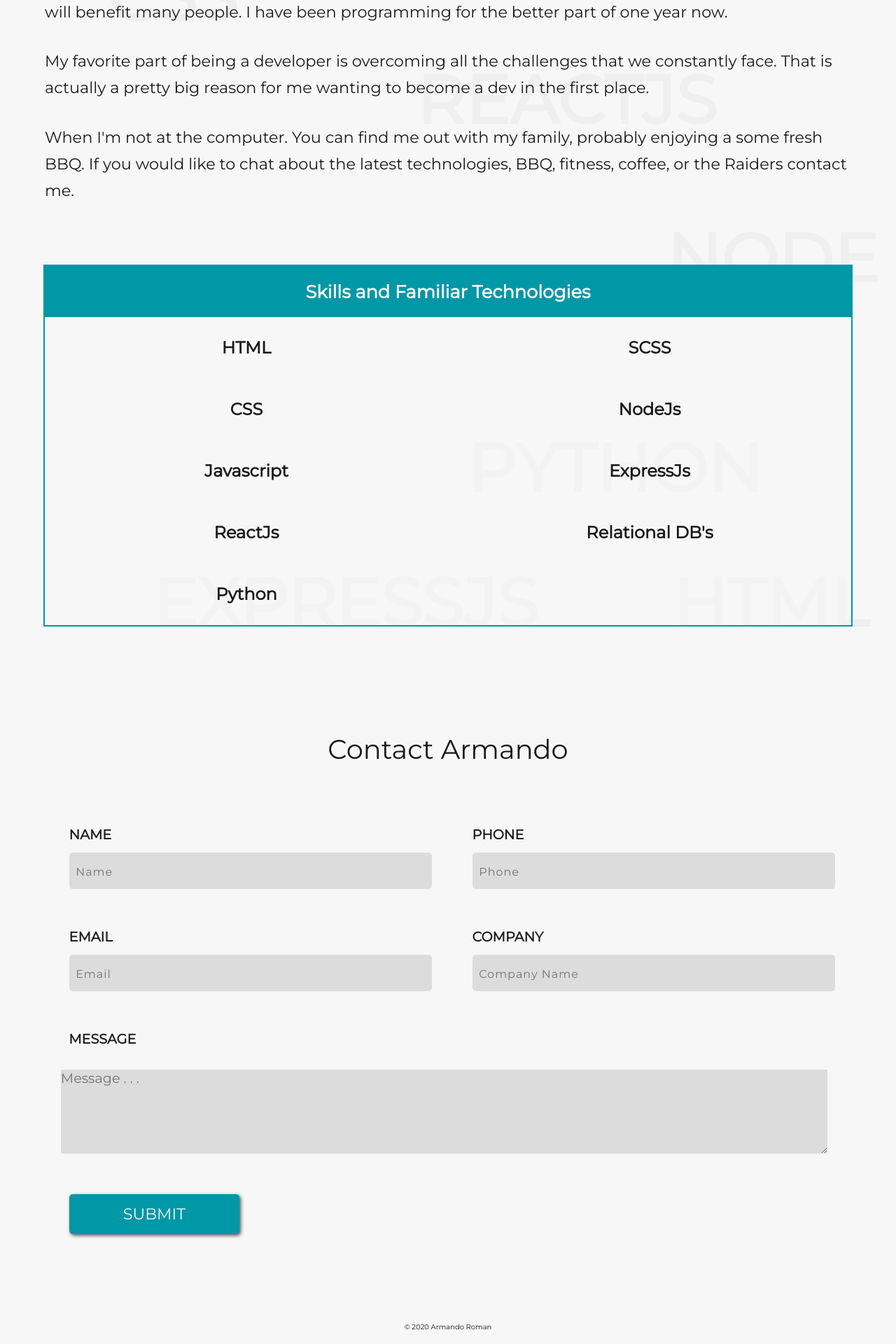
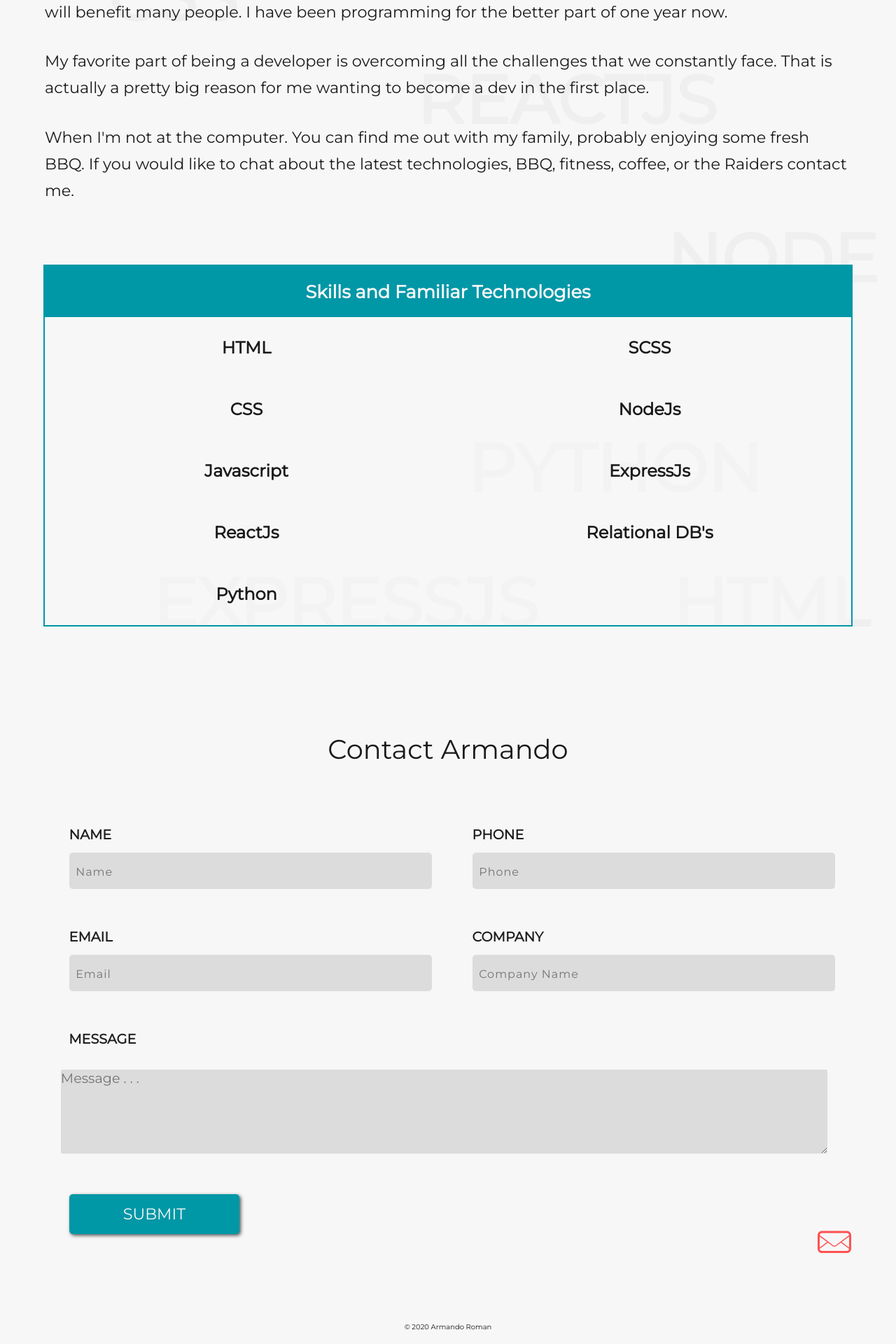
Before and after one commit to armandoroman1016/armando_roman_portfolio, a React (Create React App) app in the folder armando_roman_portfolio/: page / in a window 1280 px wide. Shown: the part 3458-5378 px from the top of the page at 70% size. Built offline with nearby package versions, Linux system fonts and the light colour scheme; a web font is replaced by a local one.

Commit message:
email link added

```diff
--- a/armando_roman_portfolio/src/components/About.js
+++ b/armando_roman_portfolio/src/components/About.js
@@ -16,8 +16,7 @@ const About = () =>{
                         That is actually a pretty big reason for me wanting to become a dev in the first place.
                     </p>
                     <p>
-                        When I'm not at the computer. You can find me out with my family, probably enjoying a some fresh BBQ.
-                        If you would like to chat about the latest technologies, BBQ, fitness, coffee, or the Raiders contact me.
+                    When I'm not at the computer. You can find me out with my family, probably enjoying some fresh BBQ. If you would like to chat about the latest technologies, BBQ, fitness, coffee, or the Raiders contact me.
                     </p>
                 </div>
             </div>
--- a/armando_roman_portfolio/src/components/Contact.js
+++ b/armando_roman_portfolio/src/components/Contact.js
@@ -1,7 +1,7 @@
 import React, {useRef, useEffect, useState} from 'react'
 import {Elastic, TimelineMax, Power4 } from 'gsap';
 import ClipLoader from 'react-spinners/ClipLoader';
-import Footer from '../components/Footer.js'
+import email from '../assests/images/email.svg'
 
 const encode = (data) => {
     return Object.keys(data)
@@ -220,8 +220,14 @@ const Contact = () => {
                         <p className = 'response-message'>{message}</p>
                         : null
                     }
+                    <a href="mailto:armandoroman1016@gmail.com" target="_top" className = 'email link'>
+                        <img src = {email} alt = 'email' />
+                    </a>
                     </div>
                 </form>
+            </div>
+            <div>
+
             </div>
         </div>
     )
--- a/armando_roman_portfolio/src/data/projects.js
+++ b/armando_roman_portfolio/src/data/projects.js
@@ -11,7 +11,7 @@ export const projects = [
     desktopMock: celebratrMac,
     mobileMock: celebratrMobile,
     projectDescription:
-      "Celebratr is a full-stack web application that is and iteration of a previous application I had built amongst a group of peers. The reason for rebuilding this app was that I felt the previous version on the app could use a more simple and intuitive UI. ",
+      "Celebratr is a full-stack web application that is an iteration of a previous application I had built amongst a group of peers. The reason for rebuilding this app was that I felt the previous version on the app could use a more simple and intuitive UI. ",
     techStack: ["ReactJS", "Redux", "NodeJS", "ExpressJS", "PostgresQL"],
     projectUrl: "https://celebratr.co",
     previousUrl: "https://elastic-jennings-52d92d.netlify.com/login",
@@ -24,7 +24,7 @@ export const projects = [
     hasMobileMock: false,
     projectName: "Farm Fresh API",
     desktopMock: farmFresh,
-    projectDescription: `Farm fresh is a Web API that allows developers to create an application for 2 user types - Farmers and Shoppers -. The API allows farmers to keep track of their inventory such as tools and produce. They can set prices and keep track of orders that consumers place from the consumer side of the application.`,
+    projectDescription: `Farm fresh is a Web API that allows developers to create an application for 2 user types, farmers and shoppers. The API allows farmers to keep track of their inventory such as tools and produce. They can set prices and keep track of orders that consumers place from the consumer side of the application.`,
     techStack: ["NodeJs", "ExpressJs", "PostgresQL", "Json Web Token", "Knex"],
     projectUrl: "https://farm-fresh-bw.herokuapp.com/docs/",
     githubUrl: "https://github.com/armandoroman1016/farm_fresh_be",
@@ -37,7 +37,7 @@ export const projects = [
     desktopMock:
       "https://screenpeek.nyc3.digitaloceanspaces.com/screenshots/2o0jde-pycity-netlify-com.png",
     projectDescription:
-      "PyCity is a Multi User Dungeon - MUD - game. It allows users to register and explore different areas of a procedurally generated map of buildings around a town. The players moves are updated in the DB and allows for encounter of other users across the map",
+      "PyCity is a Multi-User Dungeon - MUD - game. It allows users to register and explore different areas of a procedurally generated map of buildings around a town. The players' moves are updated in the DB and allows for the encounter of other users across the map.",
     techStack: ["ReactJS", "Axios", "Python", "OOP"],
     projectUrl: "https://pycity.netlify.com/register",
     githubUrl: "https://github.com/cs26-bw",
--- a/armando_roman_portfolio/src/styles/Contact.scss
+++ b/armando_roman_portfolio/src/styles/Contact.scss
@@ -115,6 +115,7 @@
                     font-family: "Montserrat", "Merriweather", "Times New Roman", Times,
                         serif;
                     padding-left: .6rem;
+
                     &::placeholder {
                         font-size: 1rem;
                     }
@@ -237,7 +238,7 @@
                 box-shadow: 2px 2px 5px rgba(lighten($background-color, 5%), .8);
 
                 @include xl-tablet {
-                   padding: .5rem 0;
+                    padding: .5rem 0;
                 }
 
                 @include mobile {
@@ -256,7 +257,7 @@
                 font-weight: 800;
 
                 @include xl-tablet {
-                    font-size:1.4rem;
+                    font-size: 1.4rem;
                     width: auto;
                 }
 
@@ -266,6 +267,19 @@
                     font-size: 1.2rem;
                     line-height: 1.5;
                 }
+            }
+        }
+
+        .email.link {
+            // border: 2px solid red;
+            position: absolute;
+            bottom: 1.2rem;
+            right: 0;
+
+            width: 3rem;
+            img{
+                width: 100%;
+                height: auto;
             }
         }
     }
@@ -313,30 +327,33 @@
 .circle-two,
 .circle-three {
     transition: background .25s ease-in;
+
     @include xl-tablet {
         display: none;
     }
 }
 
-body.dark-mode .contact-container{
+body.dark-mode .contact-container {
     background: $background-color;
     transition: background .25s ease-in;
 
-    h2{
+    h2 {
         color: $font-color;
         transition: color .25s ease-in;
 
     }
 
-    #contact_form{
+    #contact_form {
 
-        .input-container{
-            label{
+        .input-container {
+            label {
                 color: $font-color;
                 transition: color .25s ease-in;
 
             }
-            input, textarea{
+
+            input,
+            textarea {
                 background: $font-color;
                 transition: background .25s ease-in;
 
@@ -352,7 +369,7 @@ body.dark-mode .contact-container{
         transition: background .25s ease-in;
     }
 
-    .circle-two{
+    .circle-two {
         background: linear-gradient(220deg, $orange 0%, $background-color 100%);
         transition: background .25s ease-in;
     }
```
Also changed, not shown: armando_roman_portfolio/src/assests/images/email.svg (added).
